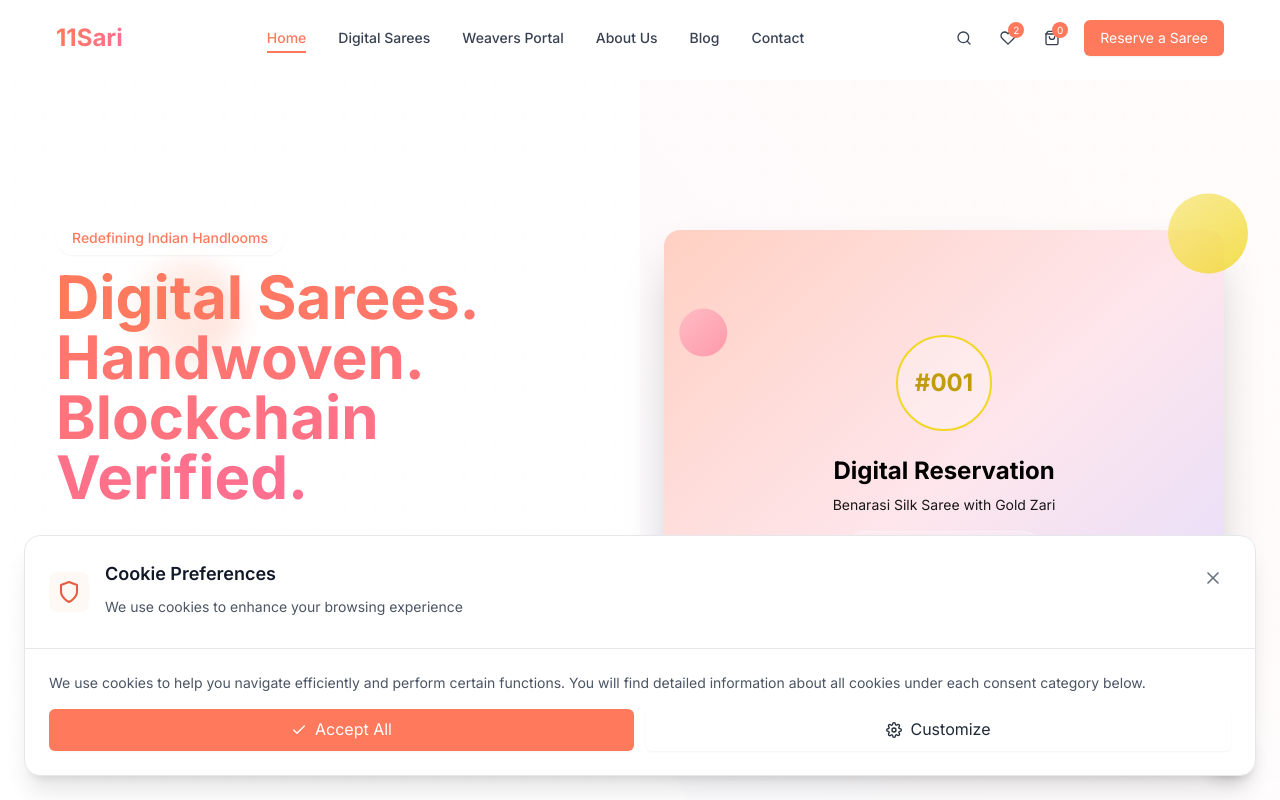
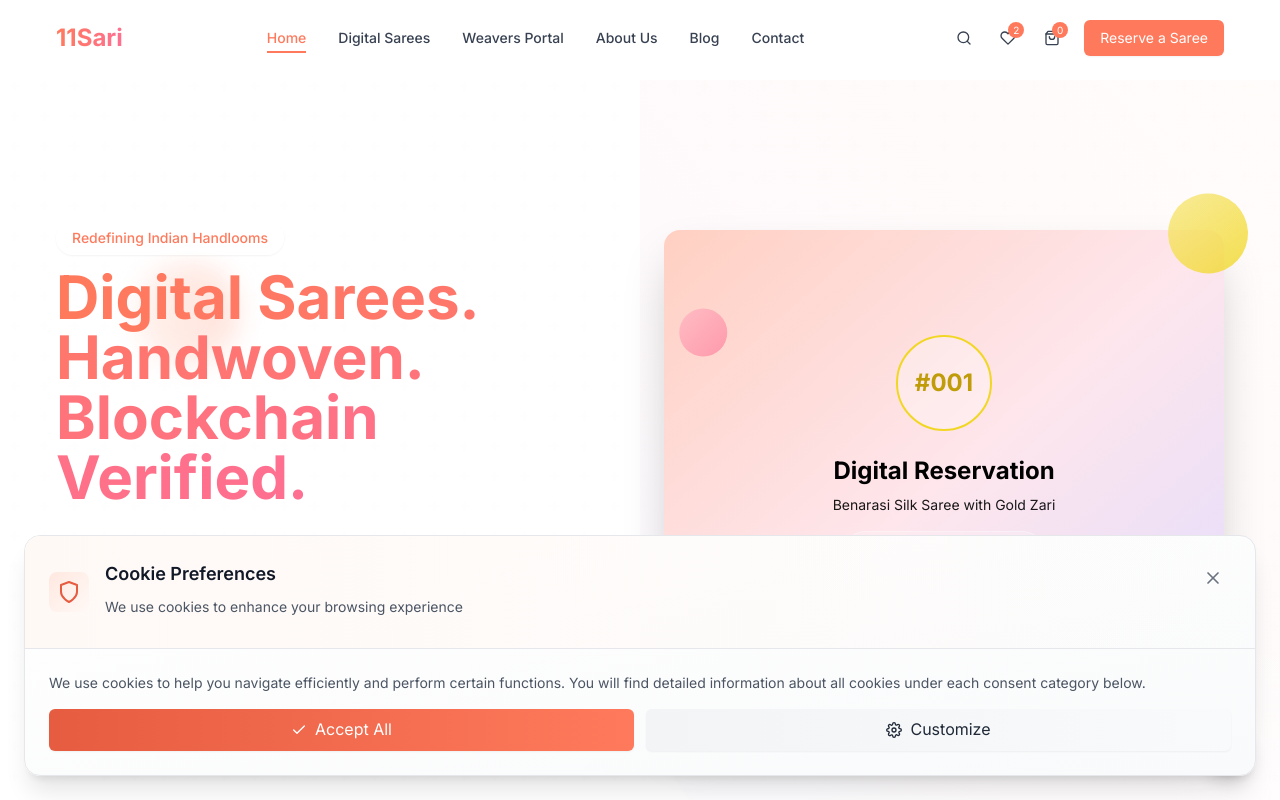
Before and after one commit to nxtwaveventures/11sari, a Next.js app: page / in a window 1280 px wide. Shown: the top 800 px of the page. Built offline with nearby package versions, Linux system fonts and the light colour scheme.

Commit message:
Enhance cookie consent banner with subtle gradients and improved color scheme

```diff
--- a/src/components/ui/CookieConsent.tsx
+++ b/src/components/ui/CookieConsent.tsx
@@ -52,12 +52,12 @@ const CookieConsent = () => {
                 className="fixed bottom-0 left-0 right-0 z-50 p-4 md:p-6"
             >
                 <div className="max-w-7xl mx-auto">
-                    <div className="bg-white dark:bg-gray-900 rounded-2xl shadow-xl border border-gray-200 dark:border-gray-800 overflow-hidden">
+                    <div className="bg-gradient-to-br from-white to-gray-50 dark:from-gray-900 dark:to-gray-800 rounded-2xl shadow-xl border border-gray-200 dark:border-gray-800 overflow-hidden">
                         {/* Header */}
-                        <div className="p-6 border-b border-gray-200 dark:border-gray-800">
+                        <div className="p-6 border-b border-gray-200 dark:border-gray-800 bg-gradient-to-r from-primary-50 to-transparent dark:from-primary-900/10 dark:to-transparent">
                             <div className="flex items-start justify-between">
                                 <div className="flex items-center space-x-4">
-                                    <div className="p-2 bg-primary-50 dark:bg-primary-900/20 rounded-lg">
+                                    <div className="p-2 bg-gradient-to-br from-primary-100 to-primary-50 dark:from-primary-900/20 dark:to-primary-900/10 rounded-lg">
                                         <FiShield className="w-6 h-6 text-primary-600 dark:text-primary-400" />
                                     </div>
                                     <div>
@@ -88,14 +88,14 @@ const CookieConsent = () => {
                                     <div className="flex flex-col sm:flex-row gap-3">
                                         <button
                                             onClick={handleAcceptAll}
-                                            className="btn-primary flex-1 flex items-center justify-center space-x-2"
+                                            className="btn-primary bg-gradient-to-r from-primary-600 to-primary-500 hover:from-primary-700 hover:to-primary-600 flex-1 flex items-center justify-center space-x-2"
                                         >
                                             <FiCheck className="w-4 h-4" />
                                             <span>Accept All</span>
                                         </button>
                                         <button
                                             onClick={() => setShowSettings(true)}
-                                            className="btn-secondary flex-1 flex items-center justify-center space-x-2"
+                                            className="btn-secondary bg-gradient-to-r from-gray-100 to-gray-50 hover:from-gray-200 hover:to-gray-100 dark:from-gray-800 dark:to-gray-700 dark:hover:from-gray-700 dark:hover:to-gray-600 flex-1 flex items-center justify-center space-x-2"
                                         >
                                             <FiSettings className="w-4 h-4" />
                                             <span>Customize</span>
@@ -105,7 +105,7 @@ const CookieConsent = () => {
                             ) : (
                                 <div className="space-y-4">
                                     <div className="space-y-3">
-                                        <div className="flex items-center justify-between p-3 bg-gray-50 dark:bg-gray-800 rounded-lg">
+                                        <div className="flex items-center justify-between p-3 bg-gradient-to-r from-gray-50 to-white dark:from-gray-800 dark:to-gray-900 rounded-lg">
                                             <div>
                                                 <h4 className="font-medium text-gray-900 dark:text-white">Necessary Cookies</h4>
                                                 <p className="text-sm text-gray-600 dark:text-gray-400">Required for the website to function properly</p>
@@ -118,12 +118,12 @@ const CookieConsent = () => {
                                                     className="sr-only"
                                                     disabled
                                                 />
-                                                <div className="w-12 h-6 bg-primary-600 rounded-full cursor-not-allowed opacity-50"></div>
+                                                <div className="w-12 h-6 bg-gradient-to-r from-primary-600 to-primary-500 rounded-full cursor-not-allowed opacity-50"></div>
                                                 <div className="absolute left-1 top-1 w-4 h-4 bg-white rounded-full transition-transform"></div>
                                             </div>
                                         </div>
 
-                                        <div className="flex items-center justify-between p-3 bg-gray-50 dark:bg-gray-800 rounded-lg">
+                                        <div className="flex items-center justify-between p-3 bg-gradient-to-r from-gray-50 to-white dark:from-gray-800 dark:to-gray-900 rounded-lg">
                                             <div>
                                                 <h4 className="font-medium text-gray-900 dark:text-white">Analytics Cookies</h4>
                                                 <p className="text-sm text-gray-600 dark:text-gray-400">Help us understand how visitors interact with our website</p>
@@ -135,12 +135,12 @@ const CookieConsent = () => {
                                                     onChange={(e) => setPreferences({ ...preferences, analytics: e.target.checked })}
                                                     className="sr-only peer"
                                                 />
-                                                <div className="w-12 h-6 bg-gray-300 dark:bg-gray-700 rounded-full peer-checked:bg-primary-600 transition-colors"></div>
+                                                <div className="w-12 h-6 bg-gradient-to-r from-gray-300 to-gray-200 dark:from-gray-700 dark:to-gray-600 rounded-full peer-checked:from-primary-600 peer-checked:to-primary-500 transition-colors"></div>
                                                 <div className={`absolute left-1 top-1 w-4 h-4 bg-white rounded-full transition-transform ${preferences.analytics ? 'translate-x-6' : ''}`}></div>
                                             </div>
                                         </div>
 
-                                        <div className="flex items-center justify-between p-3 bg-gray-50 dark:bg-gray-800 rounded-lg">
+                                        <div className="flex items-center justify-between p-3 bg-gradient-to-r from-gray-50 to-white dark:from-gray-800 dark:to-gray-900 rounded-lg">
                                             <div>
                                                 <h4 className="font-medium text-gray-900 dark:text-white">Marketing Cookies</h4>
                                                 <p className="text-sm text-gray-600 dark:text-gray-400">Used to track visitors across websites for marketing purposes</p>
@@ -152,7 +152,7 @@ const CookieConsent = () => {
                                                     onChange={(e) => setPreferences({ ...preferences, marketing: e.target.checked })}
                                                     className="sr-only peer"
                                                 />
-                                                <div className="w-12 h-6 bg-gray-300 dark:bg-gray-700 rounded-full peer-checked:bg-primary-600 transition-colors"></div>
+                                                <div className="w-12 h-6 bg-gradient-to-r from-gray-300 to-gray-200 dark:from-gray-700 dark:to-gray-600 rounded-full peer-checked:from-primary-600 peer-checked:to-primary-500 transition-colors"></div>
                                                 <div className={`absolute left-1 top-1 w-4 h-4 bg-white rounded-full transition-transform ${preferences.marketing ? 'translate-x-6' : ''}`}></div>
                                             </div>
                                         </div>
@@ -161,13 +161,13 @@ const CookieConsent = () => {
                                     <div className="flex flex-col sm:flex-row gap-3">
                                         <button
                                             onClick={handleSavePreferences}
-                                            className="btn-primary flex-1"
+                                            className="btn-primary bg-gradient-to-r from-primary-600 to-primary-500 hover:from-primary-700 hover:to-primary-600 flex-1"
                                         >
                                             Save Preferences
                                         </button>
                                         <button
                                             onClick={() => setShowSettings(false)}
-                                            className="btn-secondary flex-1"
+                                            className="btn-secondary bg-gradient-to-r from-gray-100 to-gray-50 hover:from-gray-200 hover:to-gray-100 dark:from-gray-800 dark:to-gray-700 dark:hover:from-gray-700 dark:hover:to-gray-600 flex-1"
                                         >
                                             Back
                                         </button>
```
